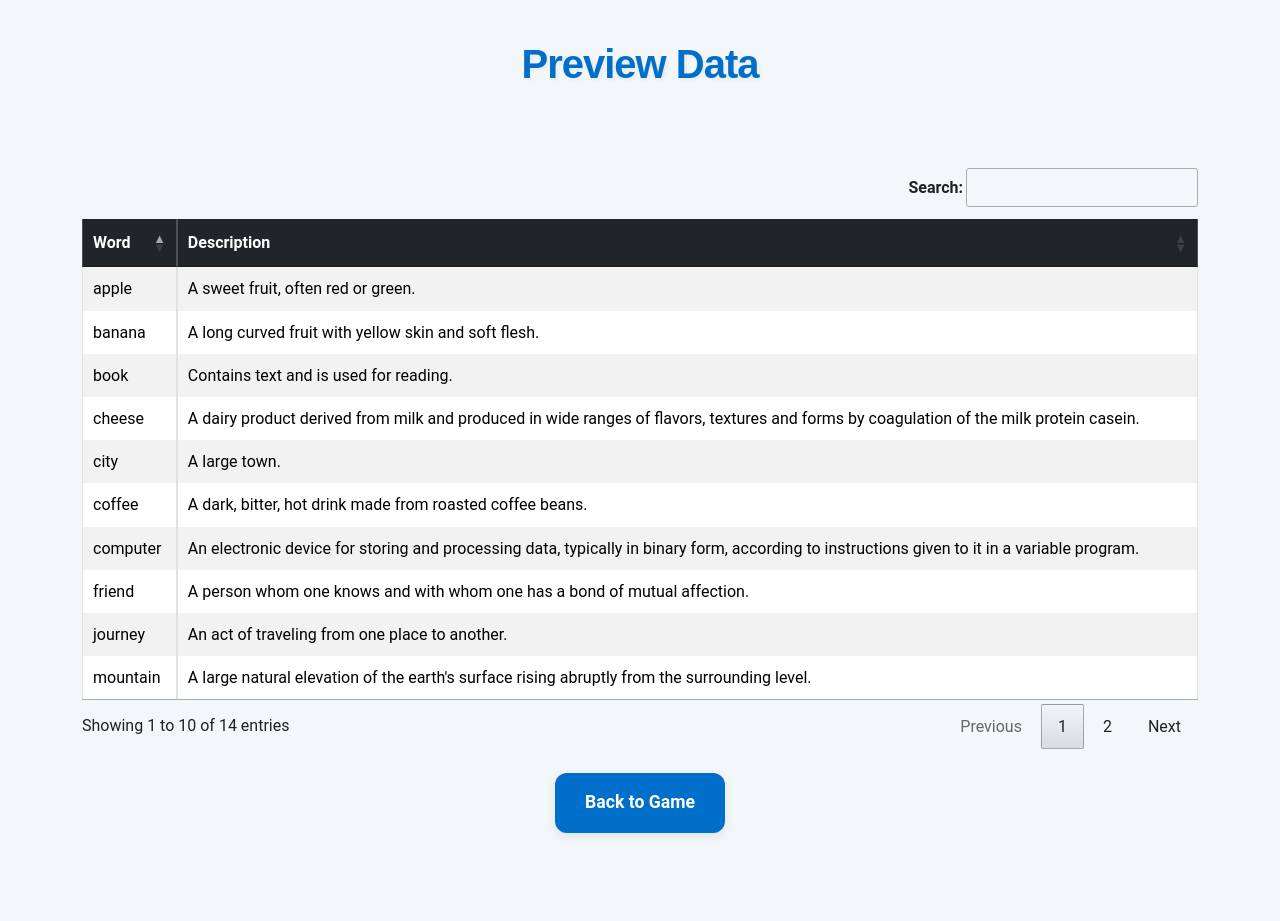
After one commit to hrosicka/WordDetective, a Flask app: page /preview in a window 1280 px wide. The commit adds this page. Run offline with Flask 3, Linux system fonts and the light colour scheme; some libraries are stand-ins or nearby versions.

Commit message:
Preview Data Preliminary

```diff
--- a/app.py
+++ b/app.py
@@ -119,5 +119,11 @@ def add_word():
 def index():
     return render_template('index.html')
 
+@app.route('/preview', methods=['GET'])
+def preview():
+    with open('data.json', 'r', encoding='utf-8') as file:
+        data = json.load(file)
+    return render_template('preview.html', data=data)
+
 if __name__ == "__main__":
     app.run(debug=True)
--- a/templates/index.html
+++ b/templates/index.html
@@ -32,5 +32,7 @@
 
     <p><a class="new-game-link" href="{{ url_for('add_word') }}">Add New Word</a></p>
 
+    <p><a class="new-game-link" href="{{ url_for('preview') }}">Preview Data</a></p>
+
 </body>
 </html>
--- /dev/null
+++ b/templates/preview.html
@@ -0,0 +1,95 @@
+<!DOCTYPE html>
+<html lang="en">
+<head>
+    <meta charset="UTF-8">
+    <meta name="viewport" content="width=device-width, initial-scale=1.0">
+    <title>Preview Data</title>
+    <!-- DataTables CSS -->
+    <link href="https://cdn.datatables.net/1.13.4/css/jquery.dataTables.min.css" rel="stylesheet">
+    <!-- Bootstrap CSS (volitelné, pro lepší vzhled) -->
+    <link href="https://cdn.jsdelivr.net/npm/bootstrap@5.3.0-alpha3/dist/css/bootstrap.min.css" rel="stylesheet">
+    <link href="https://cdnjs.cloudflare.com/ajax/libs/font-awesome/6.0.0/css/all.min.css" rel="stylesheet">
+    <link rel="stylesheet" href="{{ url_for('static', filename='style.css') }}">
+    <style>
+        h1 {
+            color: var(--primary-color, #006fca);
+            margin-bottom: 2rem;
+            font-size: 2.5rem;
+        }
+    </style>
+</head>
+<body>
+    <h1>Preview Data</h1>
+    <div class="container my-5">
+        <div class="table-responsive">
+            <table id="dataTable" class="table table-striped table-bordered">
+                <thead class="table-dark">
+                    <tr>
+                        <th>Word</th>
+                        <th>Description</th>
+                    </tr>
+                </thead>
+                <tbody>
+                    {% for word, description in data.items() %}
+                    <tr>
+                        <td>{{ word }}</td>
+                        <td>{{ description }}</td>
+                    </tr>
+                    {% endfor %}
+                </tbody>
+            </table>
+        </div>
+        <div class="text-center mt-4">
+            <button type="button" class="back-button" onclick="window.location.href='/'">Back to Game</button>
+        </div>
+    </div>
+
+    <!-- jQuery (nutné pro DataTables) -->
+    <script src="https://code.jquery.com/jquery-3.6.0.min.js"></script>
+    <!-- DataTables JS -->
+    <script src="https://cdn.datatables.net/1.13.4/js/jquery.dataTables.min.js"></script>
+    <!-- DataTables Buttons JS -->
+    <script src="https://cdn.datatables.net/buttons/2.4.1/js/dataTables.buttons.min.js"></script>
+    <!-- Buttons for HTML5 Export -->
+    <script src="https://cdn.datatables.net/buttons/2.4.1/js/buttons.html5.min.js"></script>
+    <!-- Buttons for Print -->
+    <script src="https://cdn.datatables.net/buttons/2.4.1/js/buttons.print.min.js"></script>
+    <!-- JSZip for Excel Export -->
+    <script src="https://cdnjs.cloudflare.com/ajax/libs/jszip/3.10.1/jszip.min.js"></script>
+    <!-- pdfmake for PDF Export -->
+    <script src="https://cdnjs.cloudflare.com/ajax/libs/pdfmake/0.3.0/pdfmake.min.js"></script>
+    <script src="https://cdnjs.cloudflare.com/ajax/libs/pdfmake/0.3.0/vfs_fonts.js"></script>
+    <!-- Bootstrap JS (volitelné) -->
+    <script src="https://cdn.jsdelivr.net/npm/bootstrap@5.3.0-alpha3/dist/js/bootstrap.bundle.min.js"></script>
+
+    <script>
+        $(document).ready(function () {
+            $('#dataTable').DataTable({
+                "dom": 'Bfrtip',
+                "buttons": [
+                    {
+                        extend: 'copy',
+                        text: '<i class="fas fa-copy"></i> Copy', // Ikona pro tlačítko Copy
+                        className: 'btn btn-primary' // Bootstrap třída
+                    },
+                    {
+                        extend: 'csv',
+                        text: '<i class="fas fa-file-csv"></i> CSV', // Ikona pro CSV
+                        className: 'btn btn-success'
+                    },
+                    {
+                        extend: 'excel',
+                        text: '<i class="fas fa-file-excel"></i> Excel', // Ikona pro Excel
+                        className: 'btn btn-success'
+                    },
+                    {
+                        extend: 'print',
+                        text: '<i class="fas fa-print"></i> Print', // Ikona pro tisk
+                        className: 'btn btn-secondary'
+                    }
+                ]
+            });
+        });
+    </script>
+</body>
+</html>
```
